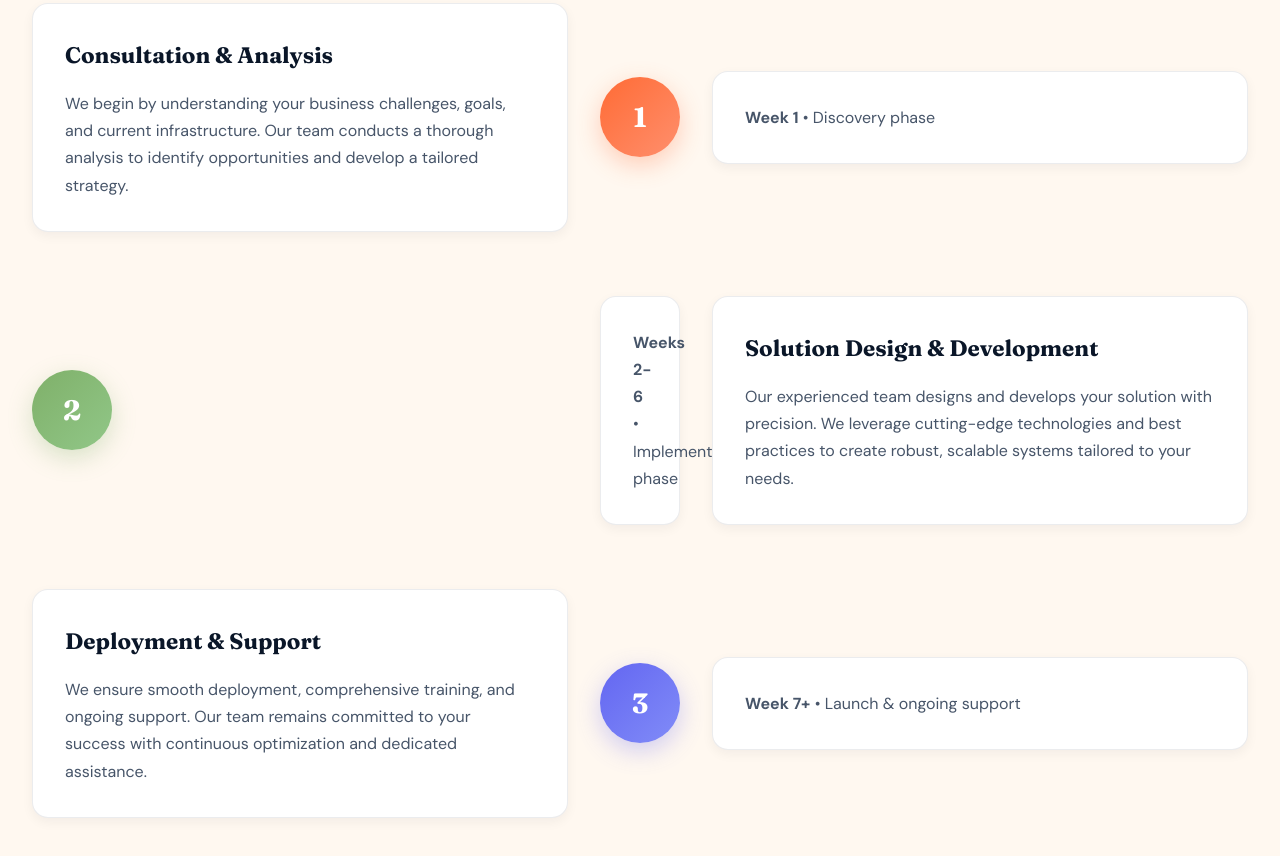
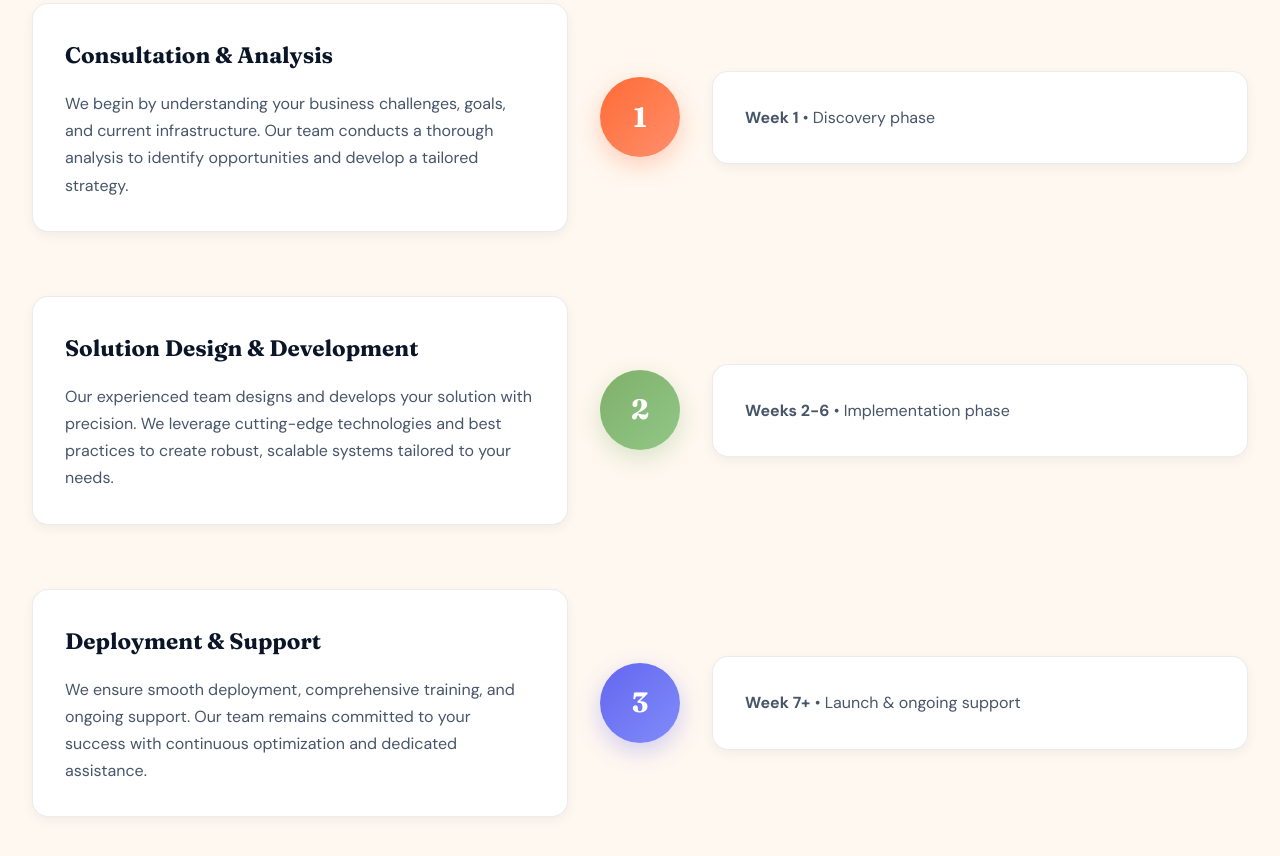
Before and after one commit to graphicguruindia-uxid/dsrvmltd, a plain HTML site: page dsrvm-website.html in a window 1280 px wide. Shown: the part 3154-4010 px from the top of the page. Drawn offline with Linux system fonts and the light colour scheme.

Commit message:
update:howwework alignmt fix

```diff
--- a/dsrvm-website.html
+++ b/dsrvm-website.html
@@ -1161,14 +1161,15 @@
             </div>
 
             <div class="timeline-item animate-on-scroll">
-                <div class="timeline-content">
-                    <h3>Solution Design & Development</h3>
-                    <p>Our experienced team designs and develops your solution with precision. We leverage cutting-edge technologies and best practices to create robust, scalable systems tailored to your needs.</p>
-                </div>
-                <div class="timeline-marker">2</div>
+
+
                 <div class="timeline-content">
                     <p><strong>Weeks 2-6</strong> • Implementation phase</p>
                 </div>
+<div class="timeline-content">
+                    <h3>Solution Design & Development</h3>
+                    <p>Our experienced team designs and develops your solution with precision. We leverage cutting-edge technologies and best practices to create robust, scalable systems tailored to your needs.</p>
+                </div><div class="timeline-marker">2</div>
             </div>
 
             <div class="timeline-item animate-on-scroll">
```
